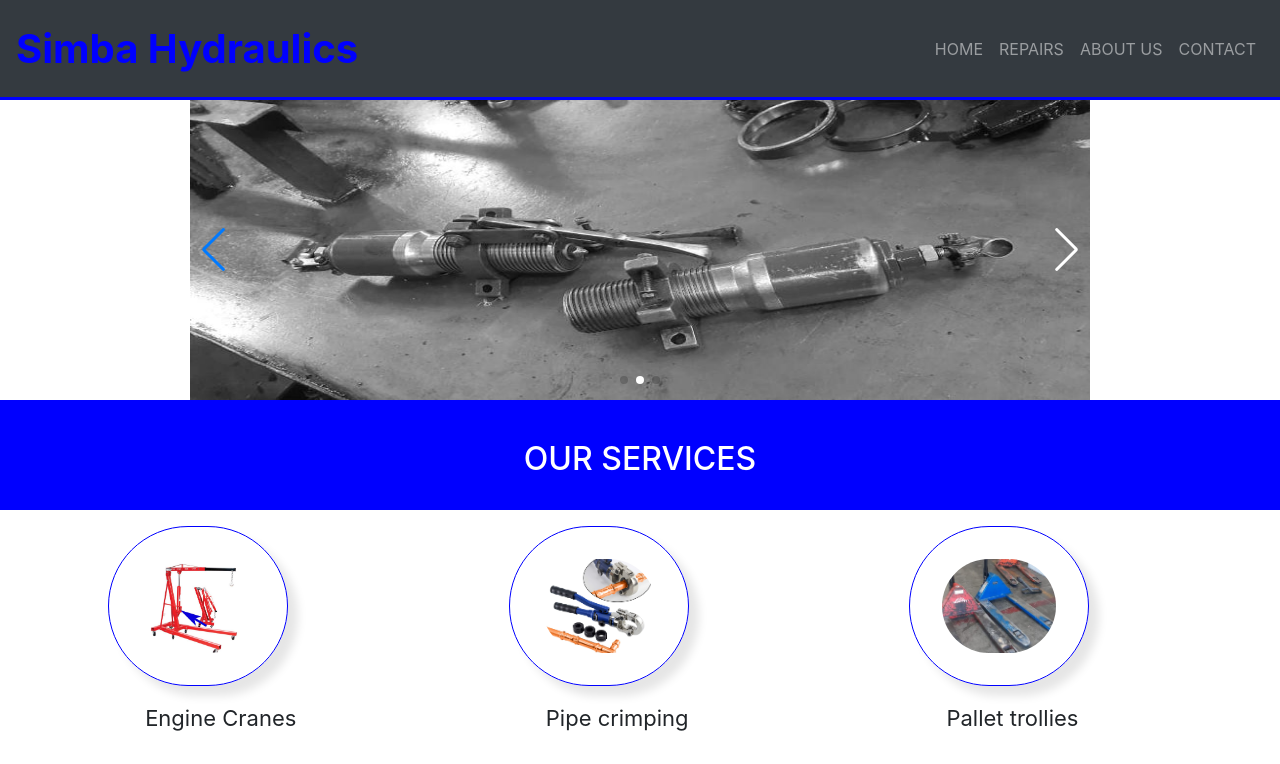
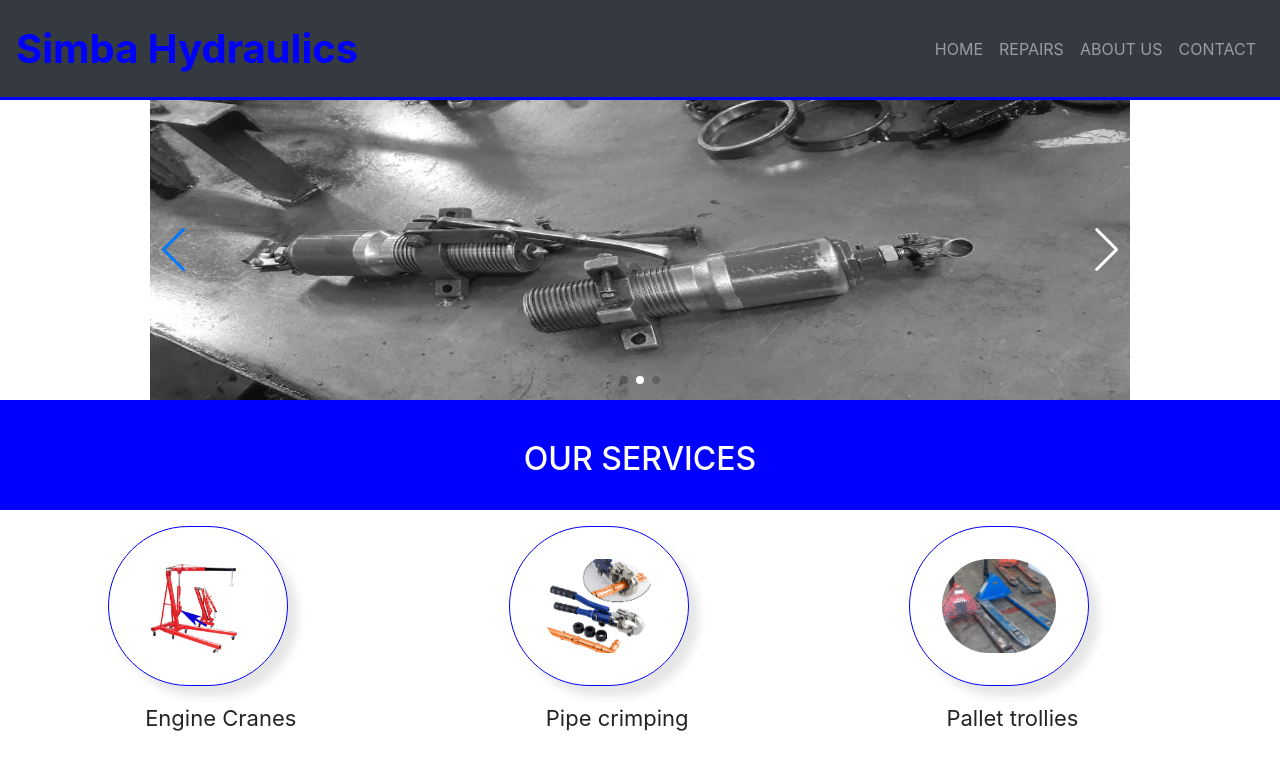
Before and after one commit to tawandamadziya/simbahydraulics, a plain HTML site: page index.html in a window 1280 px wide. Shown: the top 764 px of the page. Drawn offline with nearby package versions, Linux system fonts and the light colour scheme.

Commit message:
Update style.css

```diff
--- a/style.css
+++ b/style.css
@@ -36,7 +36,7 @@
 }
 
 .swiper{
-  width:900px;
+  width:980px;
   height:300px;
 }
 
```
